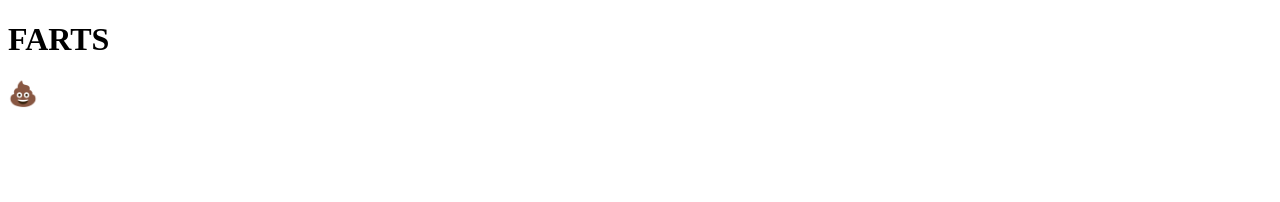
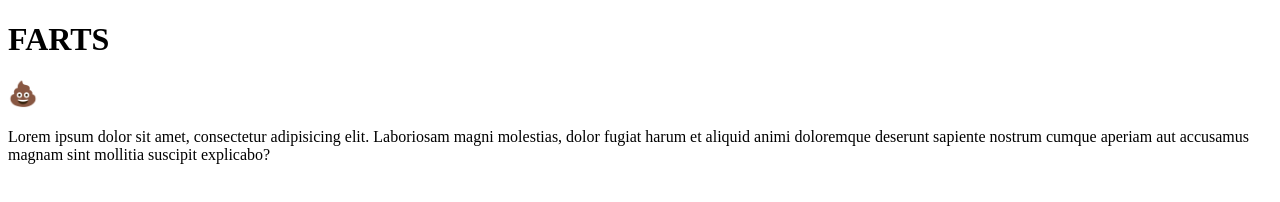
Before and after one commit to CourtG/my-first-git-repo, a plain HTML site: page index.html in a window 1280 px wide. Drawn offline with Linux system fonts and the light colour scheme.

Commit message:
added p to html

```diff
--- a/index.html
+++ b/index.html
@@ -9,5 +9,6 @@
 <body>
     <h1>FARTS</h1>
     <h2>💩</h2>
+    <p>Lorem ipsum dolor sit amet, consectetur adipisicing elit. Laboriosam magni molestias, dolor fugiat harum et aliquid animi doloremque deserunt sapiente nostrum cumque aperiam aut accusamus magnam sint mollitia suscipit explicabo?</p>
 </body>
 </html>
```
